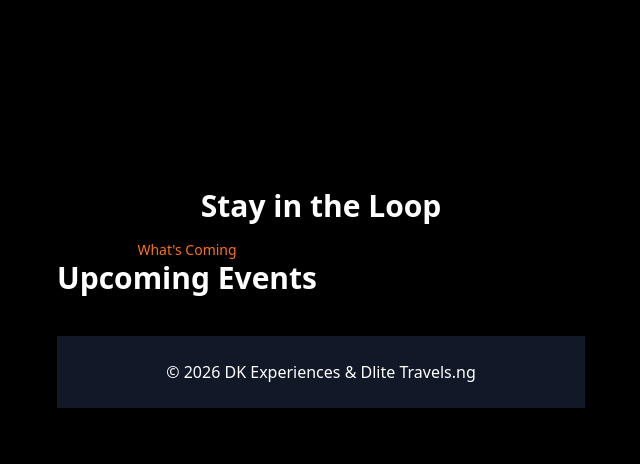
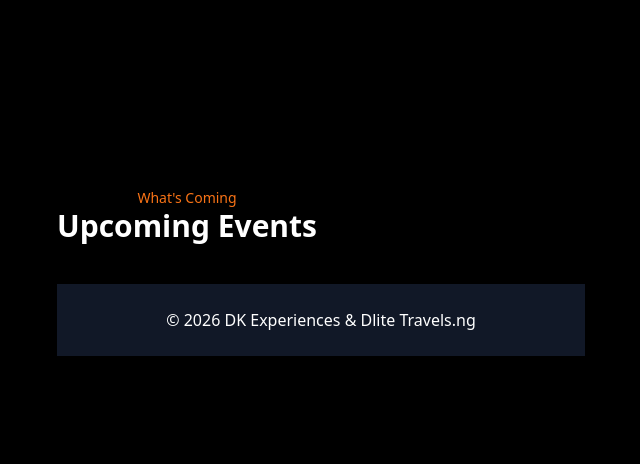
Before and after one commit to josephsam-dev/dk-experiences, a Django app: page / in a window 1280 px wide. Shown: the part 2026-2490 px from the top of the page, without its empty margins (319-959 px from the left). After the commit the page ends 2382 px from the top, so only its background shows below. Run offline with Django 5.2, Linux system fonts and the light colour scheme; data that the repository does not hold is empty; some libraries are stand-ins or nearby versions.

Commit message:
remove stay in the loop

```diff
--- a/templates/home.html
+++ b/templates/home.html
@@ -212,9 +212,6 @@ Event Gallery
 <section class="bg-black py-24">
 <div class="container mx-auto px-6 text-center max-w-xl">
 
-<h2 class="text-3xl font-bold text-white mb-4">
-Stay in the Loop
-</h2>
 
         <!-- Heading -->
         <div class="flex justify-between items-center mb-10">
```
